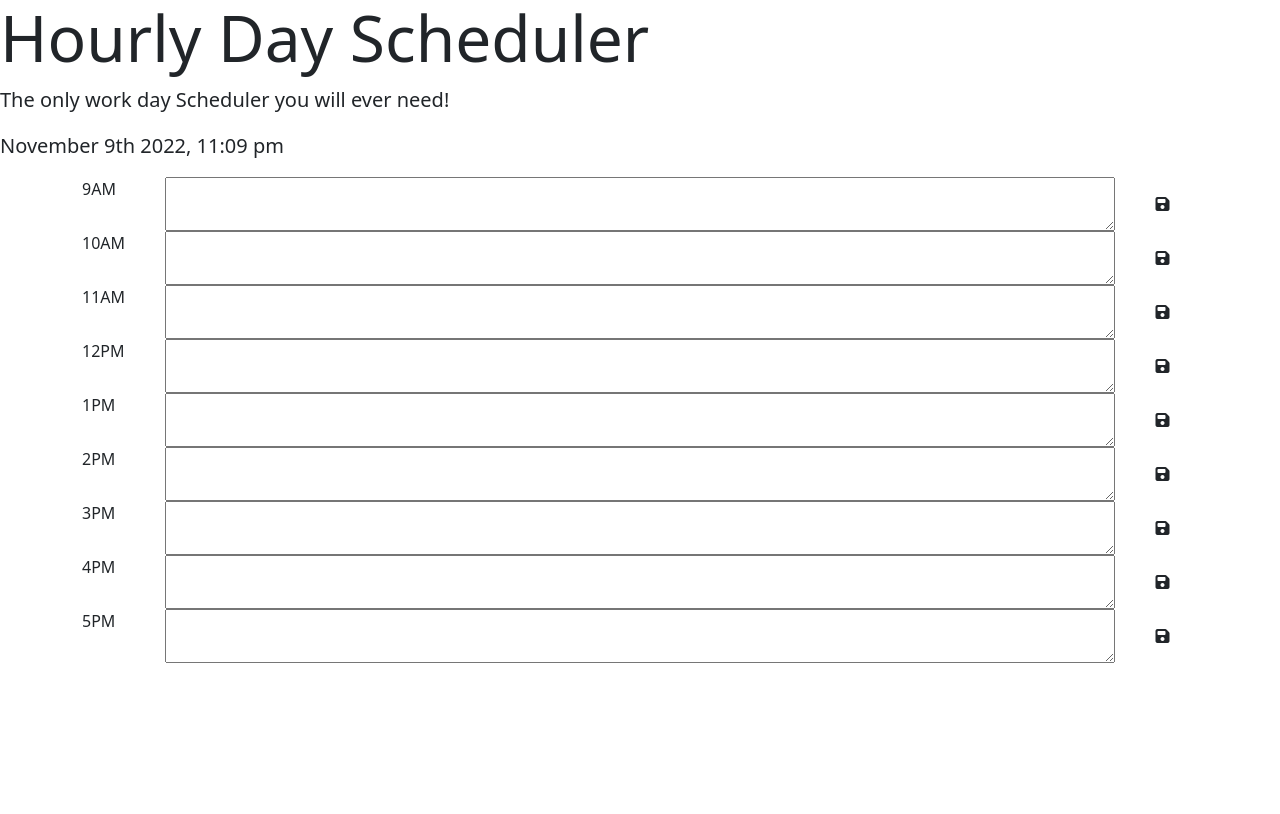
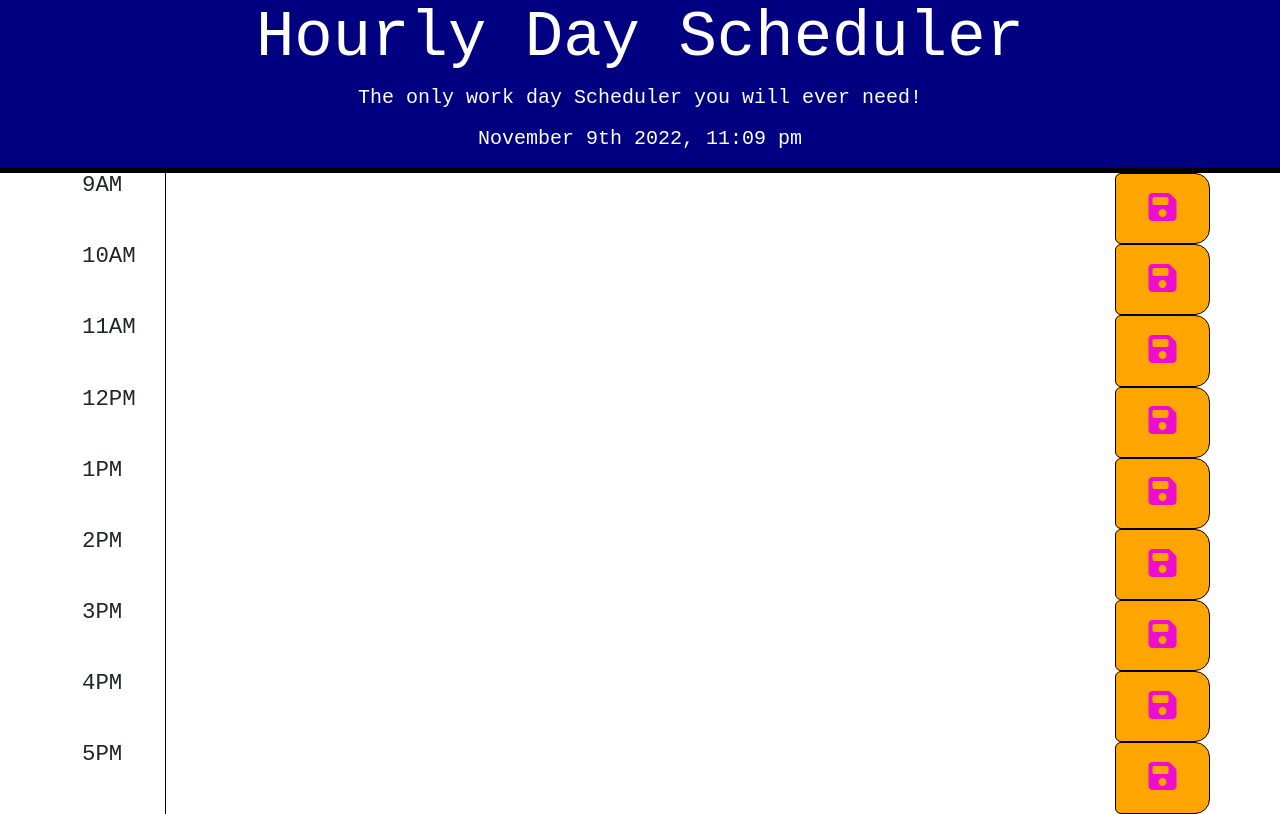
Before and after one commit to mharrisonutcoding/Day-Scheduler-App, a plain HTML site: page index.html in a window 1280 px wide. Drawn offline with nearby package versions, Linux system fonts and the light colour scheme.

Commit message:
added my css stylesheet link, added some styling as well

```diff
--- a/assets/css/style.css
+++ b/assets/css/style.css
@@ -0,0 +1,35 @@
+body {
+  font-family: "Courier New", Courier, monospace;
+  font-size: 1.4rem;
+  line-height: 1.6rem;
+  justify-content: center;
+  align-items: center;
+}
+textarea {
+  background: transparent;
+  border: none;
+  resize: none;
+  color: #000000;
+  border-left: 1px solid black;
+  padding: 10px;
+}
+.jumbotron {
+  text-align: center;
+  font-size: 2.6rem;
+  background-color: navy;
+  color: white;
+  border-radius: 0;
+  border-bottom: 5px solid black;
+}
+.description {
+  white-space: pre-wrap;
+}
+i {
+  color: rgb(236, 13, 207);
+}
+.saveBtn {
+  border: 1px solid black;
+  border-top-right-radius: 15px;
+  border-bottom-right-radius: 15px;
+  background-color: orange;
+}
--- a/index.html
+++ b/index.html
@@ -14,6 +14,7 @@
       src="https://kit.fontawesome.com/58667ac996.js"
       crossorigin="anonymous"
     ></script>
+    <link rel="stylesheet" href="./assets/css/style.css" />
     <title>Day Scheduler</title>
   </head>
   <body>
@@ -27,63 +28,63 @@
         <div class="col-md-1 hour">9AM</div>
         <textarea class="col-md-10 description"></textarea>
         <button class="col-md-1 btn saveBtn">
-          <i class="fas fa-save"></i>
+          <i class="fas fa-save fa-2x"></i>
         </button>
       </section>
       <section id="hour-2" class="row time-block">
         <div class="col-md-1 hour">10AM</div>
         <textarea class="col-md-10 description"></textarea>
         <button class="col-md-1 btn saveBtn">
-          <i class="fas fa-save"></i>
+          <i class="fas fa-save fa-2x"></i>
         </button>
       </section>
       <section id="hour-3" class="row time-block">
         <div class="col-md-1 hour">11AM</div>
         <textarea class="col-md-10 description"></textarea>
         <button class="col-md-1 btn saveBtn">
-          <i class="fas fa-save"></i>
+          <i class="fas fa-save fa-2x"></i>
         </button>
       </section>
       <section id="hour-4" class="row time-block">
         <div class="col-md-1 hour">12PM</div>
         <textarea class="col-md-10 description"></textarea>
         <button class="col-md-1 btn saveBtn">
-          <i class="fas fa-save"></i>
+          <i class="fas fa-save fa-2x"></i>
         </button>
       </section>
       <section id="hour-5" class="row time-block">
         <div class="col-md-1 hour">1PM</div>
         <textarea class="col-md-10 description"></textarea>
         <button class="col-md-1 btn saveBtn">
-          <i class="fas fa-save"></i>
+          <i class="fas fa-save fa-2x"></i>
         </button>
       </section>
       <section id="hour-6" class="row time-block">
         <div class="col-md-1 hour">2PM</div>
         <textarea class="col-md-10 description"></textarea>
         <button class="col-md-1 btn saveBtn">
-          <i class="fas fa-save"></i>
+          <i class="fas fa-save fa-2x"></i>
         </button>
       </section>
       <section id="hour-7" class="row time-block">
         <div class="col-md-1 hour">3PM</div>
         <textarea class="col-md-10 description"></textarea>
         <button class="col-md-1 btn saveBtn">
-          <i class="fas fa-save"></i>
+          <i class="fas fa-save fa-2x"></i>
         </button>
       </section>
       <section id="hour-8" class="row time-block">
         <div class="col-md-1 hour">4PM</div>
         <textarea class="col-md-10 description"></textarea>
         <button class="col-md-1 btn saveBtn">
-          <i class="fas fa-save"></i>
+          <i class="fas fa-save fa-2x"></i>
         </button>
       </section>
       <section id="hour-9" class="row time-block">
         <div class="col-md-1 hour">5PM</div>
         <textarea class="col-md-10 description"></textarea>
         <button class="col-md-1 btn saveBtn">
-          <i class="fas fa-save"></i>
+          <i class="fas fa-save fa-2x"></i>
         </button>
       </section>
 
```
